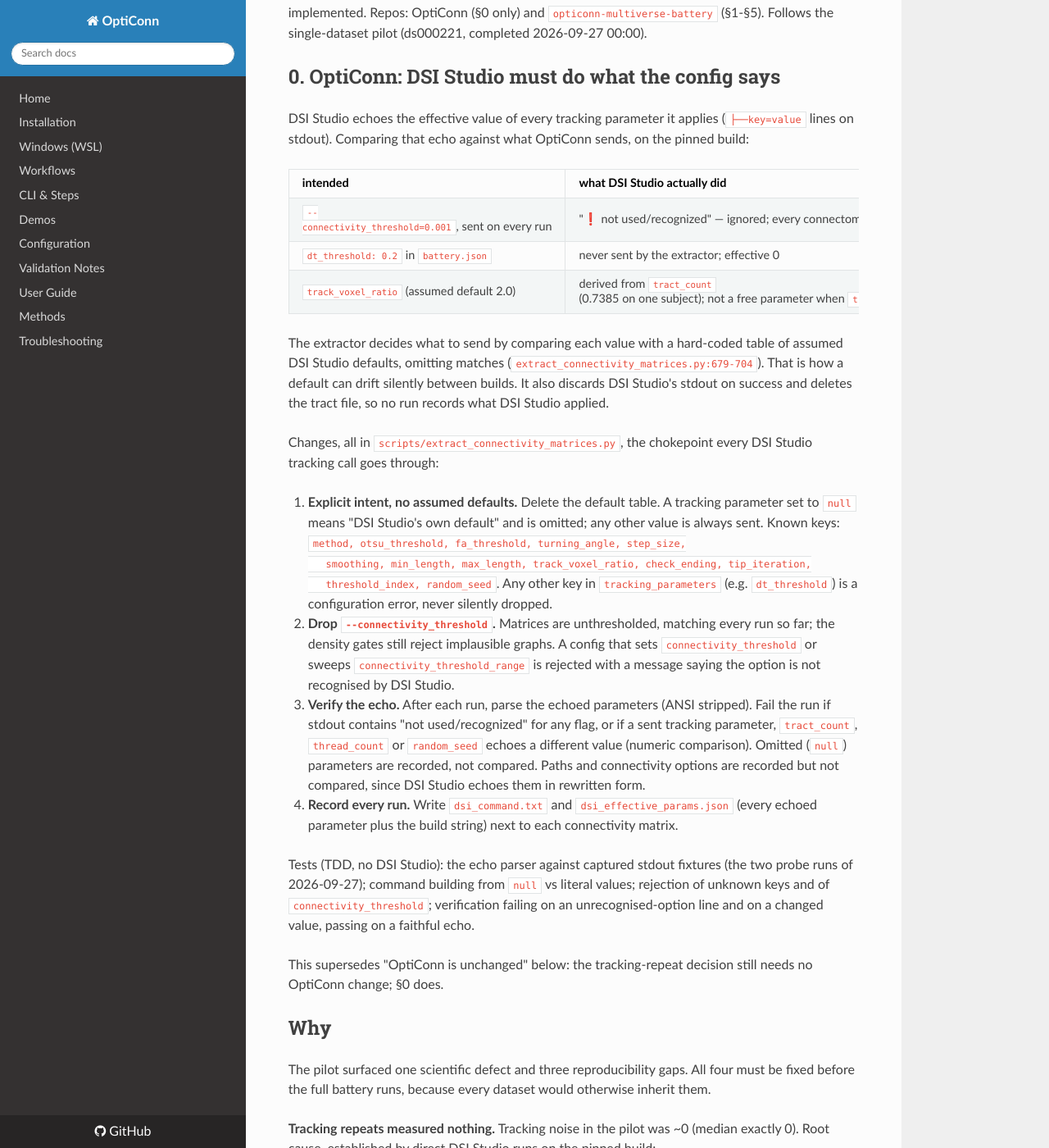
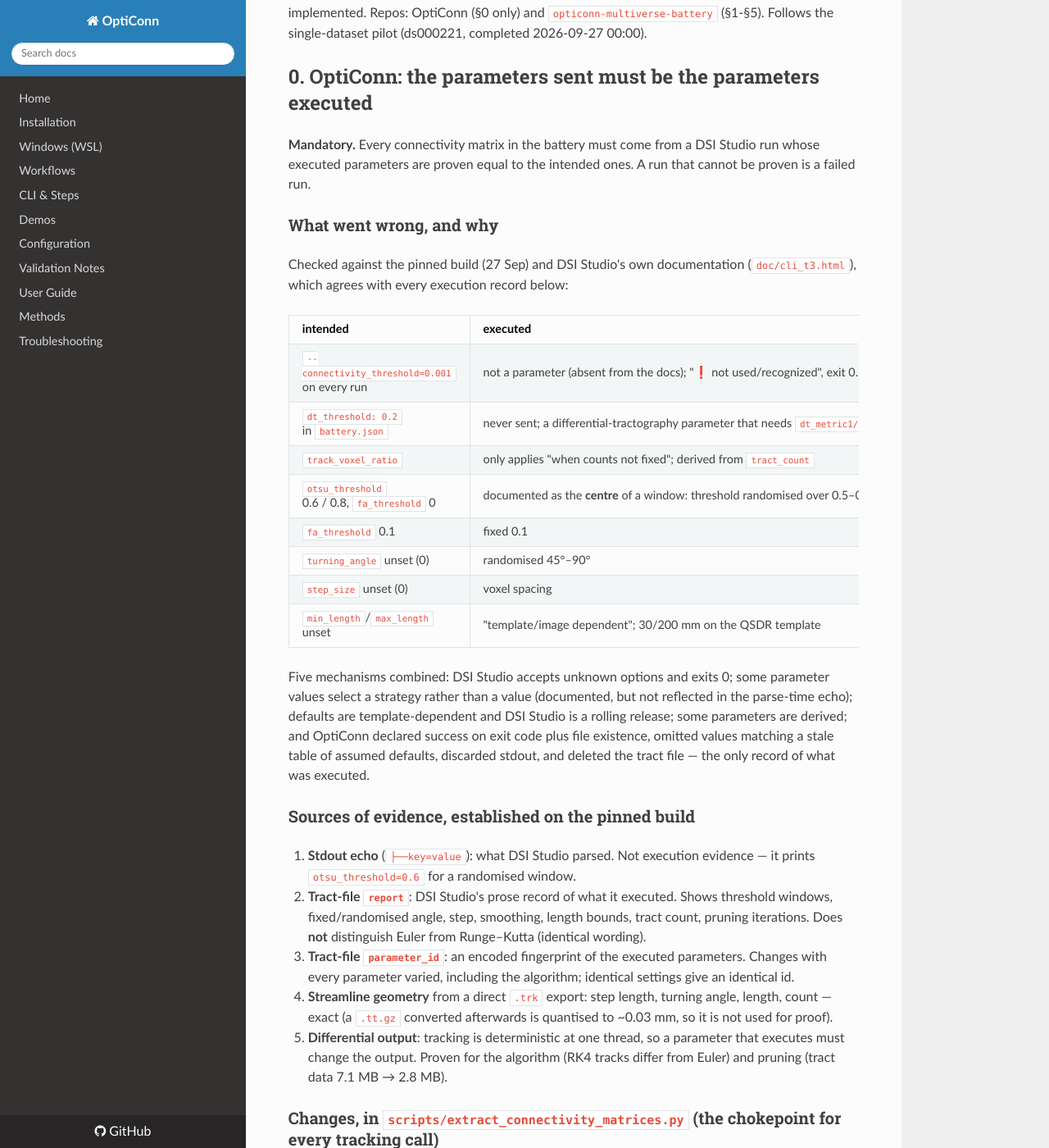
Before and after one commit to MRI-Lab-Graz/opticonn, an MkDocs documentation site: the page built from docs/superpowers/specs/2026-09-27-battery-readiness-design.md, in a window 1280 px wide and 1400 px high, scrolled down 217 px. Shown: the whole window at 82% size. Built offline with MkDocs 1.6.1, drawn with Linux system fonts in a browser that asks for light colours; nearby versions of some CDN libraries; some of the changed text lies outside the part shown.

Commit message:
docs(spec): prove every DSI Studio parameter is executed, not just sent
DSI Studio's parse echo is not execution evidence: it prints
otsu_threshold=0.6 while executing a threshold randomised over 0.5-0.7 x Otsu,
as its own documentation states. The tract file's execution report and
parameter_id fingerprint are; the report cannot tell Euler from Runge-Kutta,
the fingerprint and the (deterministic) output can.

Verification now fails closed on every run: every sent flag must be echoed
back (positive confirmation, so a reworded or missing 'not recognized' warning
is still caught), each parameter must map to its expected executed statement,
and parameter_id must match the preflight's expected fingerprint. A preflight
proves geometry from exact .trk exports before any launch.

Paper: the Otsu axis is described as the randomisation windows DSI Studio
executes, the reference as it actually runs, and verification is stated.
Execution fixtures from all six probes saved.

Co-Authored-By: Claude Opus 5.5 <noreply@anthropic.com>

````diff
--- a/docs/superpowers/specs/2026-09-27-battery-readiness-design.md
+++ b/docs/superpowers/specs/2026-09-27-battery-readiness-design.md
@@ -5,51 +5,116 @@ not implemented.
 Repos: OptiConn (§0 only) and `opticonn-multiverse-battery` (§1-§5).
 Follows the single-dataset pilot (ds000221, completed 2026-09-27 00:00).
 
-## 0. OptiConn: DSI Studio must do what the config says
+## 0. OptiConn: the parameters sent must be the parameters executed
 
-DSI Studio echoes the effective value of every tracking parameter it applies (`├──key=value`
-lines on stdout). Comparing that echo against what OptiConn sends, on the pinned build:
+**Mandatory.** Every connectivity matrix in the battery must come from a DSI Studio run whose
+executed parameters are proven equal to the intended ones. A run that cannot be proven is a
+failed run.
 
-| intended | what DSI Studio actually did |
+### What went wrong, and why
+
+Checked against the pinned build (27 Sep) and DSI Studio's own documentation
+(`doc/cli_t3.html`), which agrees with every execution record below:
+
+| intended | executed |
 |---|---|
-| `--connectivity_threshold=0.001`, sent on every run | "❗ not used/recognized" — ignored; every connectome so far is unthresholded |
-| `dt_threshold: 0.2` in `battery.json` | never sent by the extractor; effective 0 |
-| `track_voxel_ratio` (assumed default 2.0) | derived from `tract_count` (0.7385 on one subject); not a free parameter when `tract_count` is set |
+| `--connectivity_threshold=0.001` on every run | not a parameter (absent from the docs); "❗ not used/recognized", exit 0. Every connectome so far is unthresholded |
+| `dt_threshold: 0.2` in `battery.json` | never sent; a differential-tractography parameter that needs `dt_metric1/2` |
+| `track_voxel_ratio` | only applies "when counts not fixed"; derived from `tract_count` |
+| `otsu_threshold` 0.6 / 0.8, `fa_threshold` 0 | documented as the **centre** of a window: threshold randomised over 0.5–0.7 / 0.7–0.9 × Otsu |
+| `fa_threshold` 0.1 | fixed 0.1 |
+| `turning_angle` unset (0) | randomised 45°–90° |
+| `step_size` unset (0) | voxel spacing |
+| `min_length`/`max_length` unset | "template/image dependent"; 30/200 mm on the QSDR template |
 
-The extractor decides what to send by comparing each value with a hard-coded table of
-assumed DSI Studio defaults, omitting matches (`extract_connectivity_matrices.py:679-704`).
-That is how a default can drift silently between builds. It also discards DSI Studio's
-stdout on success and deletes the tract file, so no run records what DSI Studio applied.
+Five mechanisms combined: DSI Studio accepts unknown options and exits 0; some parameter
+values select a strategy rather than a value (documented, but not reflected in the
+parse-time echo); defaults are template-dependent and DSI Studio is a rolling release; some
+parameters are derived; and OptiConn declared success on exit code plus file existence,
+omitted values matching a stale table of assumed defaults, discarded stdout, and deleted the
+tract file — the only record of what was executed.
 
-Changes, all in `scripts/extract_connectivity_matrices.py`, the chokepoint every DSI Studio
-tracking call goes through:
+### Sources of evidence, established on the pinned build
 
-1. **Explicit intent, no assumed defaults.** Delete the default table. A tracking parameter
-   set to `null` means "DSI Studio's own default" and is omitted; any other value is always
-   sent. Known keys: `method, otsu_threshold, fa_threshold, turning_angle, step_size,
-   smoothing, min_length, max_length, track_voxel_ratio, check_ending, tip_iteration,
-   threshold_index, random_seed`. Any other key in `tracking_parameters` (e.g.
-   `dt_threshold`) is a configuration error, never silently dropped.
-2. **Drop `--connectivity_threshold`.** Matrices are unthresholded, matching every run so
-   far; the density gates still reject implausible graphs. A config that sets
-   `connectivity_threshold` or sweeps `connectivity_threshold_range` is rejected with a
-   message saying the option is not recognised by DSI Studio.
-3. **Verify the echo.** After each run, parse the echoed parameters (ANSI stripped). Fail the
-   run if stdout contains "not used/recognized" for any flag, or if a sent tracking
-   parameter, `tract_count`, `thread_count` or `random_seed` echoes a different value
-   (numeric comparison). Omitted (`null`) parameters are recorded, not compared. Paths and
-   connectivity options are recorded but not compared, since DSI Studio echoes them in
-   rewritten form.
-4. **Record every run.** Write `dsi_command.txt` and `dsi_effective_params.json` (every
-   echoed parameter plus the build string) next to each connectivity matrix.
+1. **Stdout echo** (`├──key=value`): what DSI Studio parsed. Not execution evidence — it
+   prints `otsu_threshold=0.6` for a randomised window.
+2. **Tract-file `report`**: DSI Studio's prose record of what it executed. Shows threshold
+   windows, fixed/randomised angle, step, smoothing, length bounds, tract count, pruning
+   iterations. Does **not** distinguish Euler from Runge–Kutta (identical wording).
+3. **Tract-file `parameter_id`**: an encoded fingerprint of the executed parameters. Changes
+   with every parameter varied, including the algorithm; identical settings give an
+   identical id.
+4. **Streamline geometry** from a direct `.trk` export: step length, turning angle, length,
+   count — exact (a `.tt.gz` converted afterwards is quantised to ~0.03 mm, so it is not
+   used for proof).
+5. **Differential output**: tracking is deterministic at one thread, so a parameter that
+   executes must change the output. Proven for the algorithm (RK4 tracks differ from Euler)
+   and pruning (tract data 7.1 MB → 2.8 MB).
 
-Tests (TDD, no DSI Studio): the echo parser against captured stdout fixtures (the two probe
-runs of 2026-09-27); command building from `null` vs literal values; rejection of unknown
-keys and of `connectivity_threshold`; verification failing on an unrecognised-option line and
-on a changed value, passing on a faithful echo.
+### Changes, in `scripts/extract_connectivity_matrices.py` (the chokepoint for every tracking call)
 
-This supersedes "OptiConn is unchanged" below: the tracking-repeat decision still needs no
-OptiConn change; §0 does.
+1. **Explicit intent.** Delete the table of assumed defaults. A tracking parameter set to
+   `null` means "DSI Studio's own default" and is omitted; any other value is always sent.
+   Known keys: `method, otsu_threshold, fa_threshold, turning_angle, step_size, smoothing,
+   min_length, max_length, check_ending, tip_iteration, threshold_index, random_seed`. Any
+   other key (`dt_threshold`, `track_voxel_ratio` with `tract_count` set) is a configuration
+   error. `--connectivity_threshold` is never sent; a config setting it, or sweeping
+   `connectivity_threshold_range`, is rejected.
+2. **Keep the tract file until verified**, then archive `report` and `parameter_id` and
+   delete it as today.
+3. **Verify every run (fail closed):**
+   - *Echo, positive confirmation:* every flag sent must appear in the echo. A sent flag that
+     is not echoed back is treated as not executed → failure naming the flag. The
+     "not used/recognized" line is a second trigger, not the only one, so a build that
+     rewords or drops the warning is still caught. No echo block found → failure.
+   - *Echo values:* each sent value must echo unchanged (numeric comparison).
+   - *Execution report:* each intended parameter must map to its expected executed
+     statement (table below). A statement that is missing, different, or unparseable →
+     failure. Omitted (`null`) parameters are recorded as executed, not compared.
+   - *Fingerprint:* `parameter_id` must equal the expected id recorded by the preflight for
+     that (specification, repeat).
+4. **Record every run:** `dsi_command.txt` and `dsi_execution.json` (echo, parsed report,
+   `parameter_id`, DSI Studio build string) next to each connectivity matrix.
+
+Expected executed statements (pinned build; any mismatch fails):
+
+| intended | expected in `report` |
+|---|---|
+| `fa_threshold` f > 0 | "The anisotropy threshold was f." |
+| `fa_threshold` 0, `otsu_threshold` t | "…randomly selected between t−0.1 and t+0.1 otsu threshold." |
+| `turning_angle` a > 0 | "The angular threshold was a degrees." |
+| `step_size` s > 0 | "The step size was s mm." |
+| `smoothing` m > 0 | "…with 100·m% of the previous direction." |
+| `min_length` l, `max_length` u | "…shorter than l or longer than u mm were discarded." |
+| `tract_count` n | "A total of n tracts were tracked." |
+| `tip_iteration` k > 0 | "…applied … with k iteration(s)…" |
+| `method` | not in the report → proven by fingerprint and differential output |
+
+Numbers are compared numerically (the report writes `10.00` and `30.0` for the same kind of
+value).
+
+### Preflight gate (before any battery launch)
+
+For every distinct specification (72 grid + reference), one run per repeat on one subject:
+all per-run checks, plus
+- geometry from a direct `.trk` export: step equal to `step_size`, no turn above
+  `turning_angle` where fixed, lengths within bounds (DSI Studio counts points × step, one
+  step more than the segment sum), streamline count equal to `tract_count`;
+- differential output: each grid axis changes the output when only it changes.
+
+The preflight writes the expected `parameter_id` per (specification, repeat). The battery
+does not start unless the preflight passes completely. Minutes per specification, run once
+per pinned build; a new build means a new preflight.
+
+### Tests (TDD, no DSI Studio)
+
+Fixtures from the 2026-09-27 probes (stdout and `report`/`parameter_id` for grid, Otsu 0.8,
+FA 0.1, RK4, pruning 2, reference): echo parser; positive-confirmation failure when a sent
+flag is absent from the echo, and when the warning line is present; report parser and the
+expected-statement table (passing on each fixture, failing on a changed number, a missing
+sentence, an unparseable report); command building from `null` vs literals; rejection of
+unknown keys and of `connectivity_threshold`; fingerprint mismatch failing; geometry checks
+on a small synthetic `.trk` (a step, a turn, a length each just outside its bound).
 
 ## Why
 
@@ -101,16 +166,17 @@ unversioned and uncached, so a later dataset release silently changes the contro
   }
   ```
 
-  The echo on the pinned build shows what that resolves to: Otsu 0.6, FA 0 (Otsu-based),
-  turning angle 0 and step size 0 (both randomised per streamline), smoothing 0, min length
-  30, max length 200, Euler, no pruning. These are recorded per run by §0, so a later build
-  that changes a default is visible rather than silent. The earlier plan reset only
-  `fa_threshold`, `turning_angle` and `step_size`, inheriting the grid's smoothing and
-  length limits — not the untouched setting. Streamline count stays at the battery's
-  50,000 so the comparison is at equal sampling.
+  DSI Studio's execution report on the pinned build shows what that resolves to: anisotropy
+  threshold randomised over 0.5–0.7 × Otsu, turning angle randomised over 45°–90°, step size
+  equal to voxel spacing, no smoothing, lengths 30–200 mm, no pruning. Default lengths are
+  documented as template/image dependent, so they are recorded per run (§0), never assumed.
+  The earlier plan reset only `fa_threshold`, `turning_angle` and `step_size`, inheriting the
+  grid's smoothing and length limits — not the untouched setting. Streamline count stays at
+  the battery's 50,000 so the comparison is at equal sampling.
 
-  Consequence to report, not hide: the default step size and turning angle are randomised
-  per streamline, so the reference's two repeats will differ while the grid's do not.
+  Whether the randomised strategies make the reference's two repeats differ is measured, not
+  assumed: the grid's Otsu window is randomised too, yet its repeats were identical at one
+  thread.
 - Remove `tracking_parameters.dt_threshold` (never applied) and leave
   `track_voxel_ratio` unset (derived from `tract_count`); §0 would reject both otherwise.
 
````
Also changed, not shown: 12 other files.
